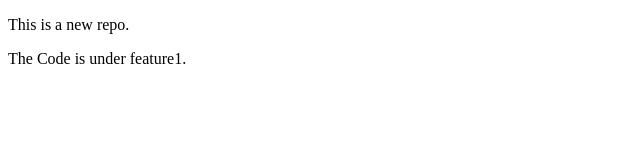
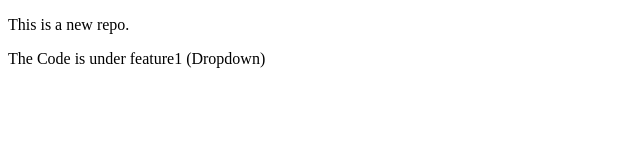
Before and after one commit to anupbhar341/localRepo, a plain HTML site: page index.html in a window 1280 px wide. Shown: the full height of the page, 0-640 px from the left. Drawn offline with Linux system fonts and the light colour scheme.

```diff
--- a/index.html
+++ b/index.html
@@ -7,6 +7,6 @@
 </head>
 <body>
     <p>This is a new repo.</p>
-    <p>The Code is under feature1.</p>
+    <p>The Code is under feature1 (Dropdown)</p>
 </body>
 </html>
```
